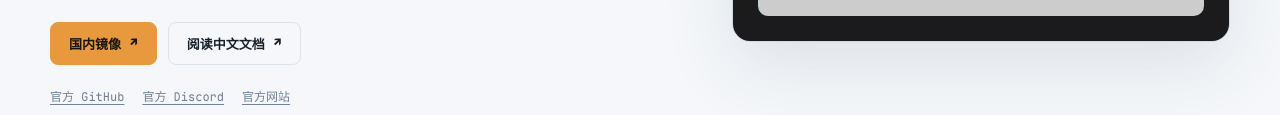
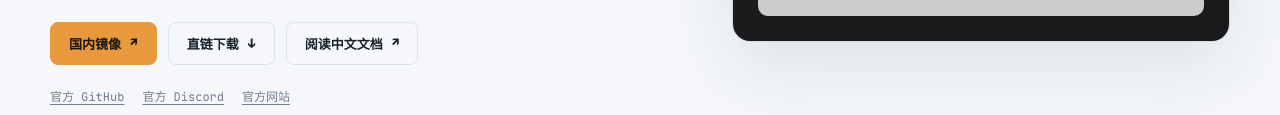
Before and after one commit to ETS2LA-CN/ETS2LA-CN-HomePge, an Astro site: page / in a window 1280 px wide. Shown: the part 577-692 px from the top of the page. Built offline with nearby package versions, Linux system fonts and the light colour scheme; Astro itself is replaced by a stand-in of ours.

Commit message:
fix: 修复国内镜像链接，更新直链下载地址

```diff
--- a/src/pages/index.astro
+++ b/src/pages/index.astro
@@ -4,7 +4,7 @@ import ResourceCard from '../components/ResourceCard.astro';
 import { links } from '../config/links';
 ---
 <Layout>
-  <section class="hero"><div class="container hero-grid"><div><span class="eyebrow">ETS2LA CN / OFFICIAL COMMUNITY MIRROR</span><h1>让每一段<br /><em>卡车之旅，</em><br />更有把握。</h1><p class="hero-copy">ETS2LA 是一个面向 Euro Truck Simulator 2 的开源辅助驾驶项目。这里是面向中国用户的官方社区镜像与资源门户。</p><div class="hero-actions"><a class="button lime" href={links.china.cnb} target="_blank" rel="noreferrer">国内镜像 <span>↗</span></a><a class="button secondary" href={links.china.docs} target="_blank" rel="noreferrer">阅读中文文档 <span>↗</span></a></div><div class="quiet-links"><a class="text-link" href={links.official.github}>官方 GitHub</a><a class="text-link" href={links.official.discord}>官方 Discord</a><a class="text-link" href={links.official.website}>官方网站</a></div></div><div class="route-card" aria-label="ETS2LA CN 标志"><img class="route-image" src="/image/ets2la-cn-quan.png" alt="ETS2LA CN 标志与道路图形" /><div class="route-label"><span>ETS2LA CN</span><span>OFFICIAL MIRROR</span></div><div class="route-info"><strong>中国社区镜像</strong><span>从中文文档和国内镜像开始</span></div></div></div></section>
+   <section class="hero"><div class="container hero-grid"><div><span class="eyebrow">ETS2LA CN / OFFICIAL COMMUNITY MIRROR</span><h1>让每一段<br /><em>卡车之旅，</em><br />更有把握。</h1><p class="hero-copy">ETS2LA 是一个面向 Euro Truck Simulator 2 的开源辅助驾驶项目。这里是面向中国用户的官方社区镜像与资源门户。</p><div class="hero-actions"><a class="button lime" href={links.china.cnb} target="_blank" rel="noreferrer">国内镜像 <span>↗</span></a><a class="button secondary" href="https://tuchuang.ets2la.cn/Installation/ETS2LA-win-release-v2026.9.4994.msi" target="_blank" rel="noreferrer">直链下载 <span>↓</span></a><a class="button secondary" href={links.china.docs} target="_blank" rel="noreferrer">阅读中文文档 <span>↗</span></a></div><div class="quiet-links"><a class="text-link" href={links.official.github}>官方 GitHub</a><a class="text-link" href={links.official.discord}>官方 Discord</a><a class="text-link" href={links.official.website}>官方网站</a></div></div><div class="route-card" aria-label="ETS2LA CN 标志"><img class="route-image" src="/image/ets2la-cn-quan.png" alt="ETS2LA CN 标志与道路图形" /><div class="route-label"><span>ETS2LA CN</span><span>OFFICIAL MIRROR</span></div><div class="route-info"><strong>中国社区镜像</strong><span>从中文文档和国内镜像开始</span></div></div></div></section>
   <section class="section"><div class="container"><div class="section-head"><div><span class="eyebrow">01 / PROJECT</span><h2>开源项目，专注于更从容的驾驶辅助。</h2></div><p class="section-intro">ETS2LA 持续由社区开发。我们不复制官方文档，只把可靠的入口放在更近的地方。</p></div><div class="features"><article class="feature"><div class="feature-icon">↝</div><h3>Lane Assist</h3><p>围绕车道辅助的开源项目，为游戏驾驶提供辅助能力。</p></article><article class="feature"><div class="feature-icon">◌</div><h3>Visual Assistance</h3><p>探索视觉识别与驾驶辅助之间的可能性。</p></article><article class="feature"><div class="feature-icon">⌖</div><h3>Navigation</h3><p>将路线、道路信息与驾驶过程放在同一个视野中。</p></article><article class="feature"><div class="feature-icon">{ }</div><h3>Open Source</h3><p>代码公开，欢迎阅读项目、提出问题和参与贡献。</p></article><article class="feature"><div class="feature-icon">◎</div><h3>Community</h3><p>连接玩家、使用者和开发者，共同改善项目体验。</p></article><article class="feature"><div class="feature-icon">+</div><h3>开放生态</h3><p>为想了解、使用或参与开发的人提供清晰入口。</p></article></div></div></section>
   <section class="section"><div class="container cn-zone"><div class="section-head"><div><span class="eyebrow">02 / FOR CHINA</span><h2>中国用户，从这里出发。</h2></div><p class="section-intro">国内镜像、中文文档和社区入口集中整理，少一点寻找，多一点上路。</p></div><div class="resource-grid"><ResourceCard eyebrow="CODE MIRROR" title="CNB 国内代码镜像" description="为中国大陆用户提供更便捷的项目访问体验。" href={links.china.cnb} label="访问国内镜像" primary /><ResourceCard eyebrow="DOCUMENTATION" title="ETS2LA CN Docs" description="ETS2LA 中文文档与使用指南。" href={links.china.docs} label="阅读中文文档" /><ResourceCard eyebrow="COMMUNITY" title="KOOK 国内社区" description="与其他玩家和开发者交流使用体验。" href={links.china.kook} label="加入 KOOK 社区" /></div></div></section>
   <section class="section"><div class="container"><div class="section-head"><div><span class="eyebrow">03 / GET STARTED</span><h2>五步，找到适合你的入口。</h2></div><a class="text-link" href="/start/">查看快速开始 →</a></div><div class="steps"><div class="step"><span class="step-no">01</span><h3>了解 ETS2LA</h3><p>先从项目简介开始，了解它能做什么。</p></div><div class="step"><span class="step-no">02</span><h3>阅读文档</h3><p>使用中文文档获取清晰的使用指引。</p></div><div class="step"><span class="step-no">03</span><h3>获取项目</h3><p>优先通过 CNB 国内镜像访问代码。</p></div><div class="step"><span class="step-no">04</span><h3>安装并运行</h3><p>按照项目文档完成后续操作。</p></div><div class="step"><span class="step-no">05</span><h3>加入社区</h3><p>遇到问题，和社区一起找到答案。</p></div></div></div></section>
```
